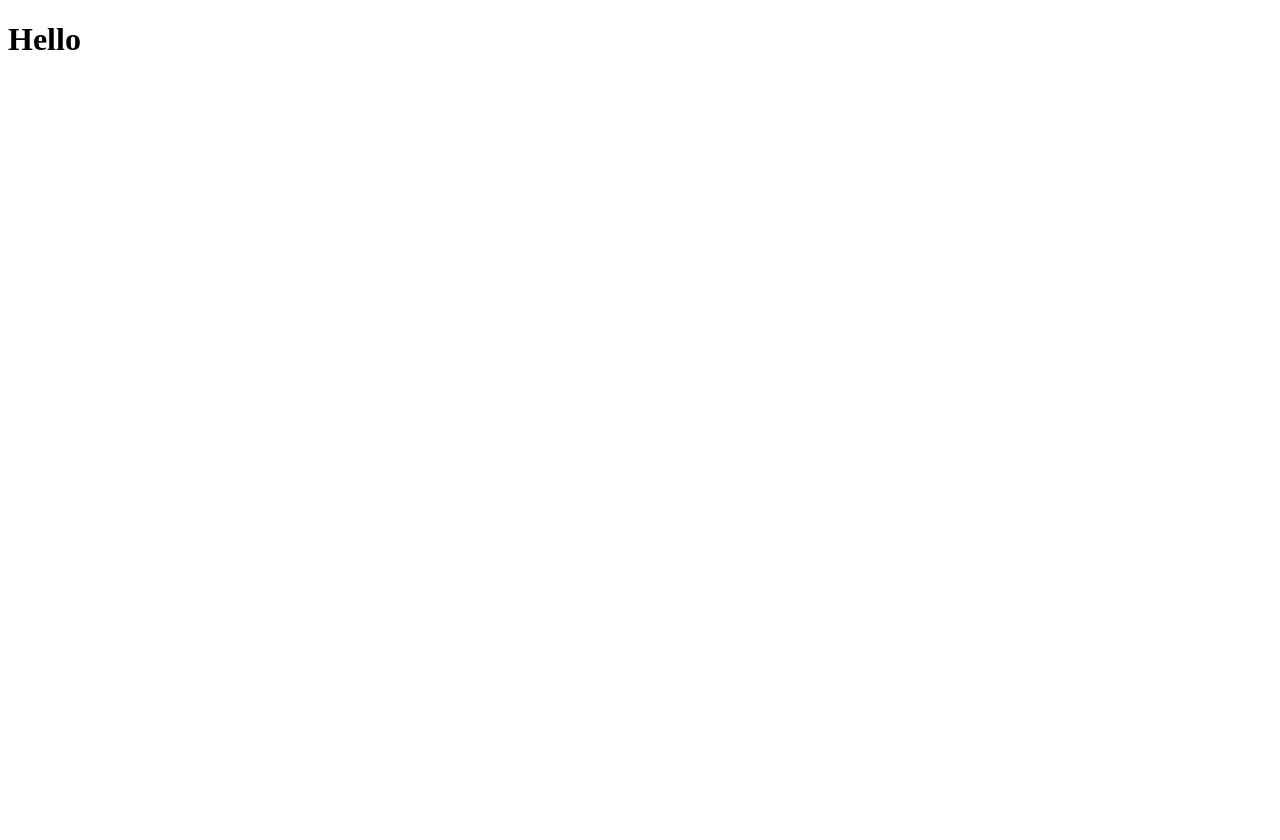
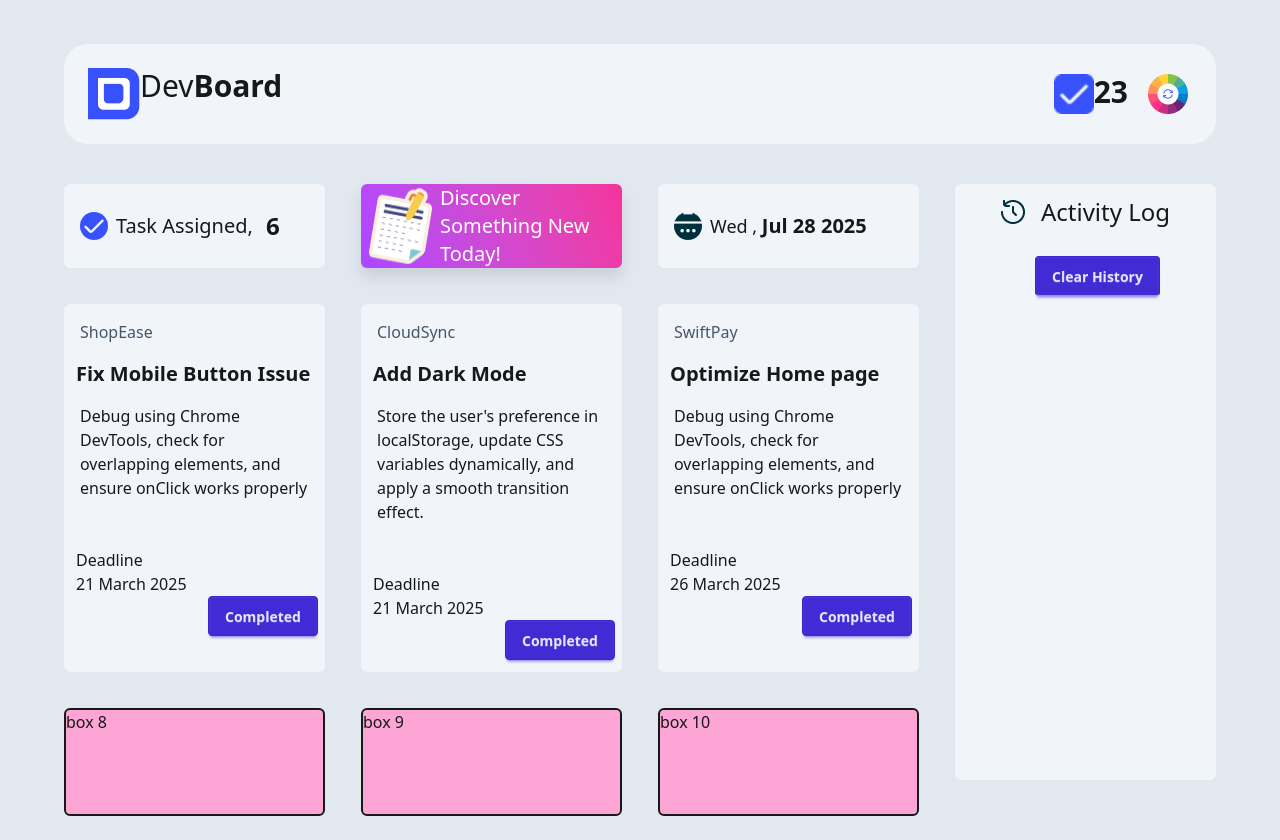
Before and after one commit to Shofi118/assigment-5, a plain HTML site: page index.html in a window 1280 px wide. Before the commit the page ends 800 px from the top, so only its background shows below. Drawn offline with nearby package versions, Linux system fonts and the light colour scheme.

Commit message:
added a style section done

```diff
--- a/index.html
+++ b/index.html
@@ -4,8 +4,108 @@
     <meta charset="UTF-8">
     <meta name="viewport" content="width=device-width, initial-scale=1.0">
     <title>Pain</title>
+    <script src="https://unpkg.com/@tailwindcss/browser@4"></script>
+
+    <link href="https://cdn.jsdelivr.net/npm/daisyui@5" rel="stylesheet" type="text/css" />
+<script src="https://cdn.jsdelivr.net/npm/@tailwindcss/browser@4"></script>
+    <link href="https://cdn.jsdelivr.net/npm/daisyui@5.0.0-beta.9/daisyui.css" rel="stylesheet" type="text/css" />
+<script src="https://cdn.jsdelivr.net/npm/@tailwindcss/browser@4"></script>
+
 </head>
-<body>
-    <h1>Hello</h1>
+<body class="bg-slate-200">
+    <section class=" max-w-6xl min-h-screen mx-auto py-6 ">
+        <header class="">
+            <nav class="">
+               <div class="flex items-center justify-between mt-5 bg-slate-100 p-3 rounded-3xl">
+                <div class="flex m-3">
+                    <img src="images/logo.png" alt="">
+                    <h1><span class="text-3xl">Dev</span><span class="text-3xl font-bold">Board</span></h1>
+                </div>
+                <div class="flex gap-8 mr-4">
+                    <div class="flex">
+                        <img src="images/checkbox.png" alt="">
+                        <h1 class="text-3xl font-bold">23</h1>
+                    </div >
+                    <button id="theam"><div><img id="" src="images/theme-btn.png" alt=""></div></button>
+                </div>
+
+               </div>
+            </nav>
+        </header>
+
+        <section class="mt-10">
+            <div class="grid grid-cols-4 gap-9">
+                <div class="row-span-3 items-center flex p-4 bg-slate-100  rounded-md gap-2">
+                    <img class="rounded-full" src="images/checkbox.png" alt="">
+                    <p class="text-xl">Task Assigned, </p>
+                    <h1 class="text-2xl font-bold">6</h1>
+                </div>
+                <div class="row-span-3 flex bg-linear-65 from-purple-500 to-pink-500 drop-shadow-xl rounded-md">
+                    <img src="images/board.png" alt="">
+                    <p id="login-btn" class="text-xl text-white">Discover Something New Today!</p>
+                </div>
+                <div class="row-span-3 items-center flex p-4 bg-slate-100  rounded-md gap-2">
+                    <img class="rounded-full" src="images/calender.png" alt="">
+                    <p class="text-lg">Wed ,
+                        <span class="text-xl font-semibold">Jul 28 2025</span> </p>
+
+                </div>
+                <div class="row-span-10 rounded-md bg-slate-100">
+                    <div class="flex items-center justify-center mt-3 gap-4">
+                        <img src="images/activity.png" alt="">
+                    <p class="text-2xl">Activity Log</p>
+                    </div>
+                    <button class="btn btn-primary mt-7 items-center justify-center ml-20 border-b-orange-400">Clear History</button>
+                </div>
+                <div class="row-span-4 bg-slate-100 rounded-md">
+                    <div class="p-4"><p class="text-slate-600">ShopEase</p></div>
+                    <p class="ml-3 text-xl font-semibold">Fix Mobile Button Issue </p>
+                    <div class="p-4">
+                        <p>
+                            Debug using Chrome DevTools, check for overlapping elements, and ensure onClick works properly
+                        </p>
+                    </div>
+                    <div class=" flexjustify-around">
+                        <p class="ml-3 mt-8">Deadline</p>
+                        <h1 class="ml-3">21 March 2025</h1>
+                        <button class="btn btn-primary ml-36 mb-3">Completed</button>
+                    </div>
+
+                </div>
+                <div class="row-span-4 bg-slate-100 rounded-md">
+                    <div class="p-4"><p class="text-slate-600">CloudSync</p></div>
+                    <p class="ml-3 text-xl font-semibold">Add Dark Mode </p>
+                    <div class="p-4">
+                        <p>
+                            Store the user's preference in localStorage, update CSS variables dynamically, and apply a smooth transition effect.
+                        </p>
+                    </div>
+                    <div class=" flexjustify-around">
+                        <p class="ml-3 mt-8">Deadline</p>
+                        <h1 class="ml-3">21 March 2025</h1>
+                        <button class="btn btn-primary ml-36 mb-3">Completed</button>
+                    </div>
+                </div>
+                <div class="row-span-4 bg-slate-100 rounded-md">
+                    <div class="p-4"><p class="text-slate-600">SwiftPay</p></div>
+                    <p class="ml-3 text-xl font-semibold">Optimize  Home page  </p>
+                    <div class="p-4">
+                        <p>
+                            Debug using Chrome DevTools, check for overlapping elements, and ensure onClick works properly                        </p>
+                    </div>
+                    <div class=" flexjustify-around">
+                        <p class="ml-3 mt-8">Deadline</p>
+                        <h1 class="ml-3">26 March 2025</h1>
+                        <button class="btn btn-primary ml-36 mb-3">Completed</button>
+                    </div>
+                </div>
+                <div class=" row-span-4 bg-pink-300 border border-2 rounded-md">box 8</div>
+                <div class="row-span-4 bg-pink-300 border border-2 rounded-md">box 9</div>
+                <div class="row-span-4 bg-pink-300 border border-2 rounded-md">box 10</div>
+            </div>
+
+        </section>
+    </section>
+    <script src="js/btn.js"></script>
 </body>
 </html>
--- /dev/null
+++ b/js/btn.js
@@ -0,0 +1,16 @@
+// alert()
+function makeRed(){
+    document.body.style.backgroundColor ='red'
+}
+
+const btnMakeBlue = document.getElementById('theam');
+btnMakeBlue.onclick = function makeBlue(){
+    document.body.style.backgroundColor ='blue'
+}
+document.getElementById('theam').addEventListener('click', function(){
+    document.body.style.backgroundColor = 'golderond'
+})
+
+document.getElementById('login-btn').addEventListener('click' ,function(){
+    window.location.href = './main.html'
+})
--- /dev/null
+++ b/js/min.js
@@ -0,0 +1,3 @@
+document.getElementById('bake-btn').addEventListener('click' ,function(){
+    window.location.href ='./index.html'
+})
```
Also changed, not shown: main.html (added, +95 -0 lines), tailwind.config.js (added).
